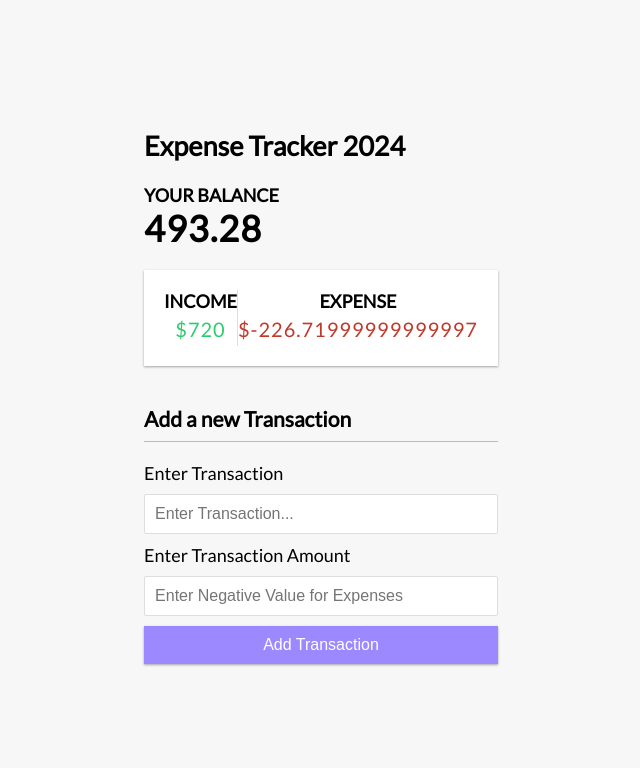
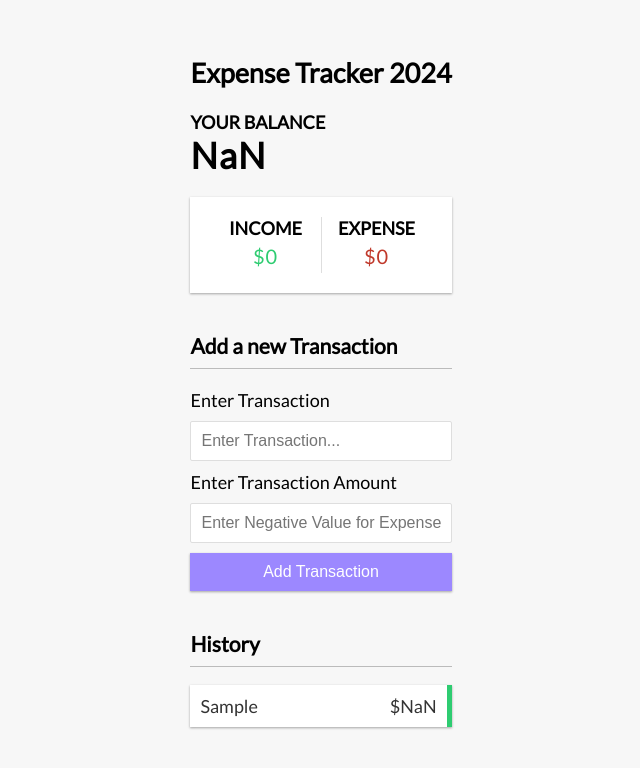
Before and after one commit to crobles-7/homework4, a Vue app: page / in a window 1280 px wide. Both pictures are taken after typing "Sample", "Sample" into the empty fields and a click on the button "Add Transaction". Shown: the top 768 px of the page, without its empty margins (319-959 px from the left). Built offline with nearby package versions, Linux system fonts and the light colour scheme.

Commit message:
completed transaction list component

```diff
--- a/src/App.vue
+++ b/src/App.vue
@@ -3,14 +3,11 @@
   import Balance from './components/Balance.vue';
   import IncomeExpenses from './components/IncomeExpenses.vue';
   import AddTransaction from './components/AddTransaction.vue';
+  import TransactionList from './components/TransactionList.vue';
+
   import {computed, ref} from 'vue';
 
-  const transactions = ref([
-    {id: 1, text: "Paycheck", amount: 700.00},
-    {id: 2, text: "Water Bill", amount: -72.83},
-    {id: 3, text: "Electric Bill", amount: -153.89},
-    {id: 4, text: "Returned Item", amount: 20.00}
-  ])
+  const transactions = ref([])
 
   const sum = computed(()=>{
     return transactions.value.reduce((acc, x)=>{
@@ -34,6 +31,20 @@
     }, 0)
   })
 
+  const handleTransaction = (transactionData) => {
+    transactions.value.push({
+    text: transactionData.text,
+    amount: transactionData.amount,
+    })
+  }
+
+  const generateID = () => {
+    return Math.floor(Math.random()*10000000)
+  }
+
+  const handleDelete = (id) => {
+    transactions.value = transactions.value.filter((x) => x.id !== id)
+  }
 </script>
 
 <template>
@@ -41,7 +52,8 @@
   <div id="container">
     <Balance :total="sum"></Balance>
     <IncomeExpenses :income="moneyIn" :expense="moneyOut"></IncomeExpenses>
-    <AddTransaction></AddTransaction>
+    <AddTransaction @transactionSubmitted="handleTransaction"></AddTransaction>
+    <TransactionList :transactions="transactions" @transactionDeleted="handleDelete"></TransactionList>
   </div>
 
 
--- a/src/components/AddTransaction.vue
+++ b/src/components/AddTransaction.vue
@@ -4,7 +4,7 @@
     const amount = ref('')
 
     const emit = defineEmits([
-        'transactioSubmitted'
+        'transactionSubmitted'
     ])
 
     const onSubmit = () =>{
@@ -12,7 +12,7 @@
             text: text.value,
             amount: parseFloat(amount.value),
         }
-        emit('transactioSubmitted', transactionData)
+        emit('transactionSubmitted', transactionData)
 
         text.value = ''
         amount.value = ''
--- /dev/null
+++ b/src/components/TransactionList.vue
@@ -0,0 +1,28 @@
+<script setup>
+    import { defineProps, defineEmits } from 'vue';
+
+    const prop = defineProps({
+        transactions: {
+            type: Array,
+            require: true,
+        }
+    })
+
+    const emit = defineEmits(['transactionDeleted'])
+
+    const deleteTransaction = (id) => {
+        emit('transactionDeleted', id)
+    }
+
+</script>
+
+<template>
+    <h3>History</h3>
+    <ul id="list" class="list">
+        <li v-for="x in transactions" v-bind:key="x.id"
+        v-bind:class="x.amount < 0 ? 'minus' : 'plus'">
+        {{ x.text }} <span>${{ x.amount }}</span>
+        <button @click="deleteTransaction(x.id)" class="delete-btn">X</button>
+        </li>
+    </ul>
+</template>
```
